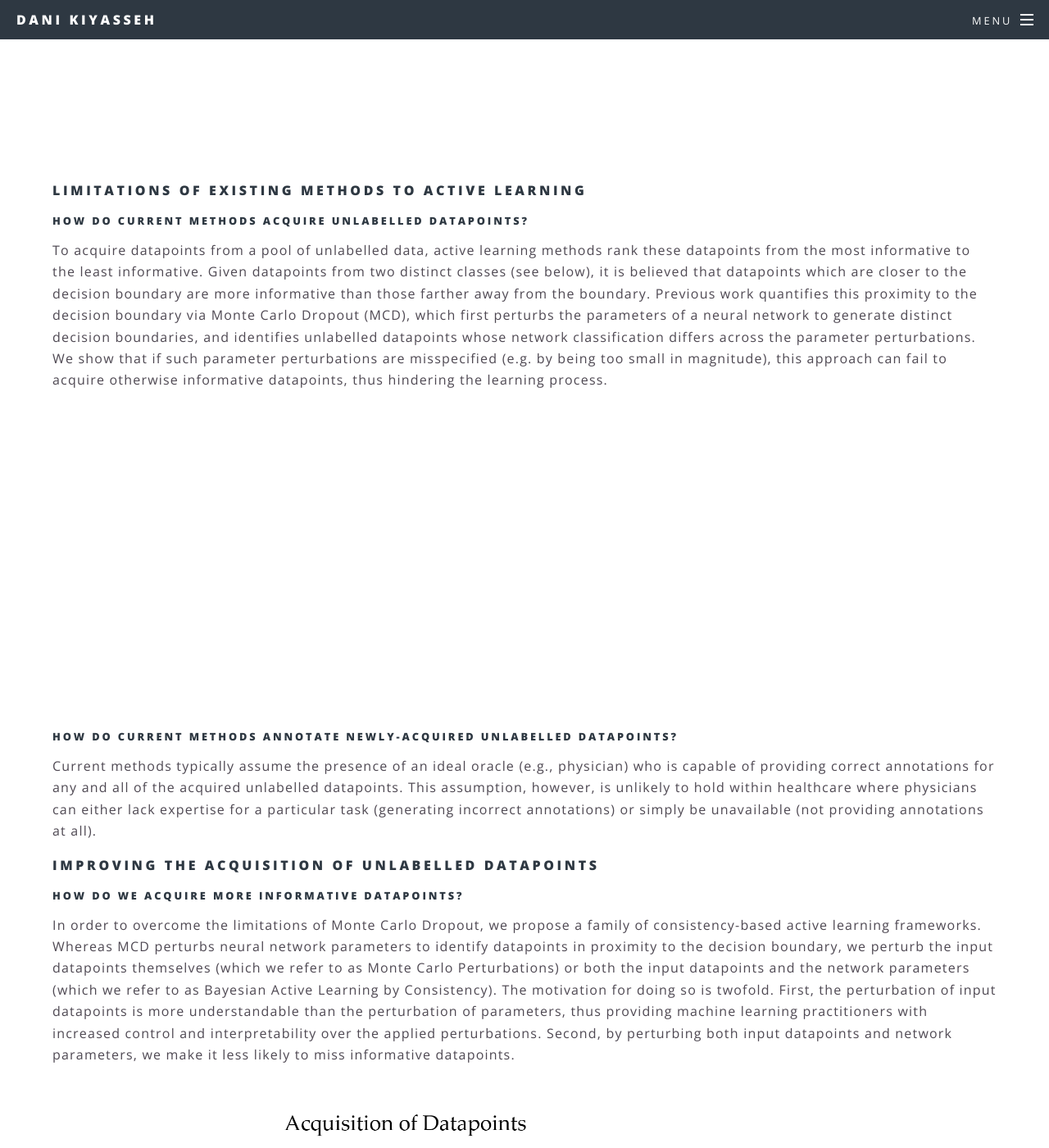
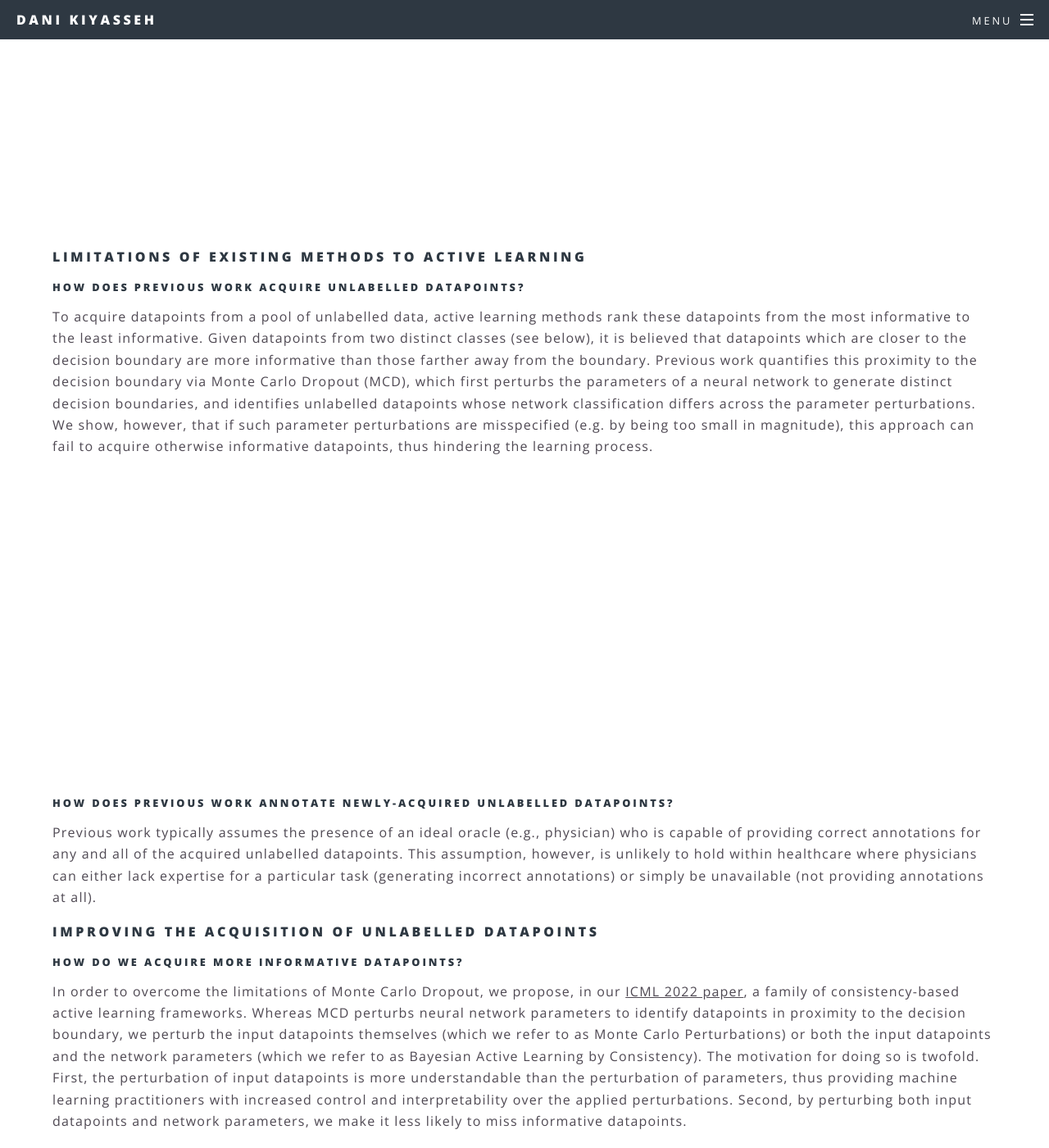
Before and after one commit to danikiyasseh/danikiyasseh.github.io, a Jekyll site: the page blogs/SoQal/index.html, which Jekyll copies as it is, in a window 1280 px wide and 1400 px high, scrolled down 1383 px. Shown: the whole window at 82% size. Built offline with Jekyll 4.4.1, drawn with Linux system fonts in a browser that asks for light colours; a style sheet for code colours, icons or effects is not loaded; some of the changed text lies outside the part shown.

Commit message:
Update index.html

```diff
--- a/blogs/SoQal/index.html
+++ b/blogs/SoQal/index.html
@@ -108,6 +108,7 @@
 				Dani Kiyasseh
 			</center>
 			</p>
+			<hr>
 
 		<p>
 		The healthcare industry now generates troves of data from distinct modalities on a daily basis. Such data modalities range from the micro of genomics, which capture information at the sub-cellular level,
@@ -131,8 +132,8 @@
     </h4>
     <p>
     An active learning framework allows neural networks to achieve strong performance while simultaneously exploiting a labelled and unlabelled set of data and minimizing the annotation burden placed on an oracle
-    (e.g., a physician). All such frameworks typically iterate over four main steps: 1) <i> train </i> - a neural network is trained on some existing labelled data, 2) <i> acquire </i> - the same network is tasked with
-    acquiring unlabelled data points, 3) <i> label </i> - an oracle (e.g., physician) is tasked with labelling such acquired data points, and 4) <i> augment </i> - the neural network is trained on the existing and
+    (e.g., a physician). All such frameworks typically iterate over four main steps: 1) <i><b> train </b></i> - a neural network is trained on some existing labelled data, 2) <i><b> acquire </b></i> - the same network is tasked with
+    acquiring unlabelled data points, 3) <i><b> label </b></i> - an oracle (e.g., physician) is tasked with labelling such acquired data points, and 4) <i><b> augment </b></i> - the neural network is trained on the existing and
     newly-labelled data points. Whereas previous work in the literature commonly focuses on either step 2 (acquisition) or step 3 (annotation), we modify both.
     </p>
 
@@ -144,14 +145,14 @@
     Limitations of Existing Methods to Active Learning
     </h4>
     <h5>
-    How do current methods acquire unlabelled datapoints?
+    How does previous work acquire unlabelled datapoints?
     </h5>
     <p>
     To acquire datapoints from a pool of unlabelled data, active learning methods rank these datapoints from the most informative to the least informative.
     Given datapoints from two distinct classes (see below), it is believed that datapoints which are closer to the decision boundary are more informative than those
     farther away from the boundary. Previous work quantifies this proximity to the decision boundary via Monte Carlo Dropout (MCD), which first perturbs the parameters
     of a neural network to generate distinct decision boundaries, and identifies unlabelled datapoints whose network classification differs across the parameter perturbations.
-    We show that if such parameter perturbations are misspecified (e.g. by being too small in magnitude), this approach can fail to acquire otherwise informative datapoints, thus
+    We show, however, that if such parameter perturbations are misspecified (e.g. by being too small in magnitude), this approach can fail to acquire otherwise informative datapoints, thus
     hindering the learning process.
     </p>
 
@@ -160,10 +161,10 @@
 	</center>
 
     <h5>
-    How do current methods annotate newly-acquired unlabelled datapoints?
+    How does previous work annotate newly-acquired unlabelled datapoints?
     </h5>
     <p>
-    Current methods typically assume the presence of an ideal oracle (e.g., physician) who is capable of providing correct annotations for any and all of the acquired unlabelled datapoints. This assumption, however, is unlikely to hold
+    Previous work typically assumes the presence of an ideal oracle (e.g., physician) who is capable of providing correct annotations for any and all of the acquired unlabelled datapoints. This assumption, however, is unlikely to hold
     within healthcare where physicians can either lack expertise for a particular task (generating incorrect annotations) or simply be unavailable (not providing annotations at all).
     </p>
 
@@ -174,7 +175,7 @@
     How do we acquire more informative datapoints?
     </h5>
 	<p>
-	In order to overcome the limitations of Monte Carlo Dropout, we propose a family of consistency-based active learning frameworks. Whereas MCD perturbs neural network parameters to identify datapoints in proximity to
+	In order to overcome the limitations of Monte Carlo Dropout, we propose, in our <a id='overwhite' href="https://arxiv.org/pdf/2004.09557.pdf"><u>ICML 2022 paper</u></a>, a family of consistency-based active learning frameworks. Whereas MCD perturbs neural network parameters to identify datapoints in proximity to
 	the decision boundary, we perturb the input datapoints themselves (which we refer to as Monte Carlo Perturbations) or both the input datapoints and the network parameters (which we refer to as Bayesian Active Learning by Consistency).
 	The motivation for doing so is twofold. First, the perturbation of input datapoints is more understandable than the perturbation of parameters, thus providing machine learning practitioners with increased control and interpretability over the applied perturbations.
 	Second, by perturbing both input datapoints and network parameters, we make it less likely to miss informative datapoints.
@@ -198,7 +199,7 @@
 	</p>
 
 	<center>
-	    <img src="./images/soqal_pipeline.png" style="width:60%">
+	    <img src="./images/soqal_pipeline.png" style="width:50%">
 	</center>
 
     <h4>
@@ -214,7 +215,7 @@
 		</p>
 
 	<center>
-	    <img src="./images/no_oracle_results.png" style="width:60%">
+	    <img src="./images/no_oracle_results.png" style="width:40%">
 	</center>
 
     <h4>
@@ -225,12 +226,12 @@
     </h5>
 		<p>
 		Assuming the presence of a noise-free oracle, we now explore the effect of selective oracle questioning methods. In the table below, we present the results of these experiments across all datasets when the network
-		is initially exposed to only 10% of the training data. We find that SoQal consistently outperforms S-response and epsilon-greedy across the first three datasets.
+		is initially exposed to only 10% of the training data. We find that SoQal consistently outperforms several baseline methods, including S-response and epsilon-greedy across the first three datasets.
 		Such a finding suggests that SoQal is well equipped to know <i>when</i> a label should be requested from an oracle.
 		</p>
 
 	<center>
-	    <img src="./images/oracle_results.png" style="width:60%">
+	    <img src="./images/oracle_results.png" style="width:40%">
 	</center>
 
     <h4>
```
Also changed, not shown: other parts of blogs/SoQal/index.html (+1 -1 lines).
